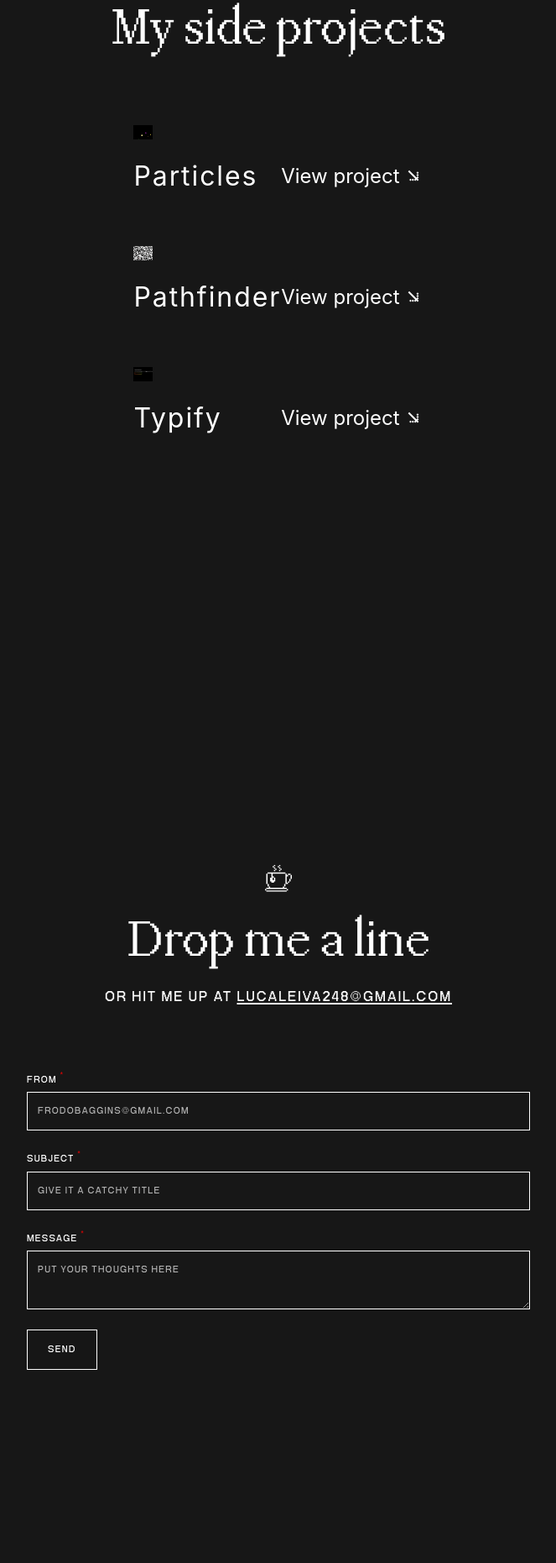
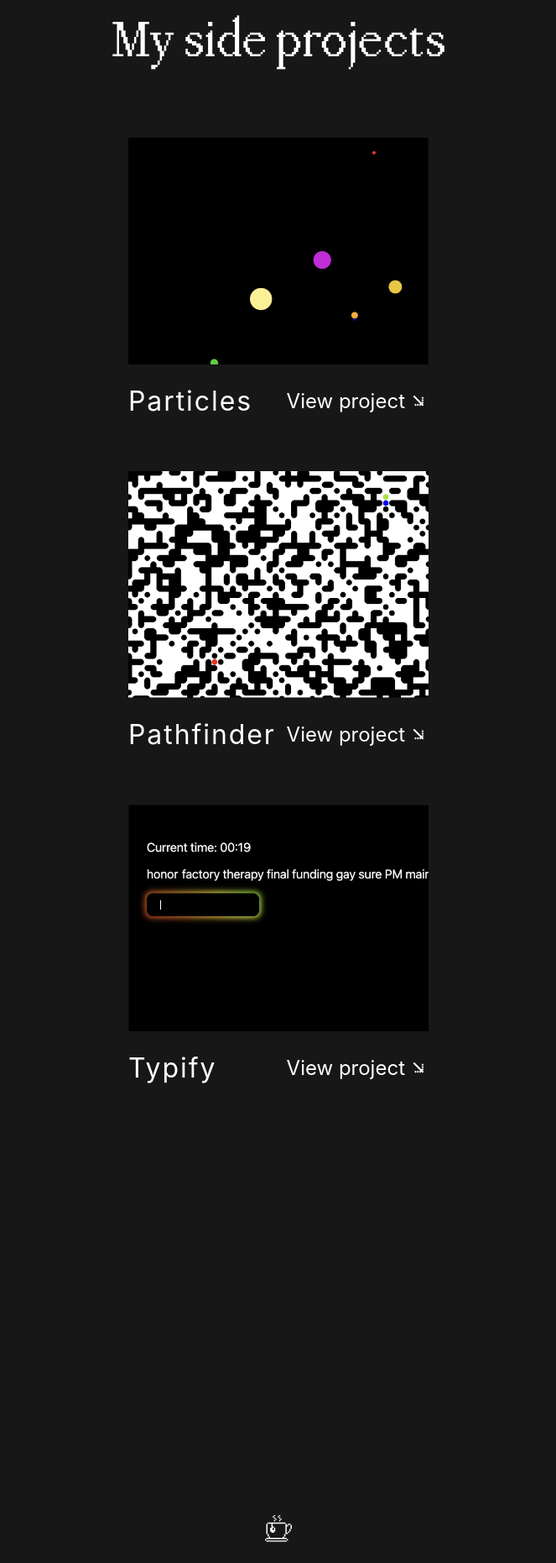
Before and after one commit to eleleiva/resume, a SvelteKit app: page / in a window 1280 px wide. Shown: the part 2066-3927 px from the top of the page at 84% size, without its empty margins (308-971 px from the left). Built offline with nearby package versions, Linux system fonts and the light colour scheme.

Commit message:
Fix images sizes

```diff
--- a/src/routes/Footer.svelte
+++ b/src/routes/Footer.svelte
@@ -53,8 +53,8 @@
 	</section>
 	<section class="closing-tag-container">
 		<img
-			height="5rem"
-			width="5rem"
+			height="80"
+			width="80"
 			src="/images/computer.png"
 			alt="Pixelated computer with a smiley face on the screen"
 		/>
--- a/src/routes/Main.svelte
+++ b/src/routes/Main.svelte
@@ -11,7 +11,7 @@
 	</section>
 	<article class="about-me-container">
 		<section class="about-me-aside">
-			<img width="13.5rem" height="13.5rem" src="/images/illustration.png" alt="Pixelated avatar" />
+			<img width="216" height="216" src="/images/illustration.png" alt="Pixelated avatar" />
 			<div class="about-me-aside-links-container">
 				<Link href="https://www.linkedin.com/in/luca-leiva-gonzalez/">linkedin</Link>
 				<Link href="https://github.com/eleleiva/">github</Link>
@@ -51,8 +51,8 @@
 		<div class="projects-container">
 			<section class="project-container">
 				<img
-					width="22.5rem"
-					height="17rem"
+					width="358"
+					height="270"
 					src="/images/particles-screenshot.png"
 					alt="Particles screenshot"
 				/>
@@ -63,8 +63,8 @@
 			</section>
 			<section class="project-container">
 				<img
-					width="22.5rem"
-					height="17rem"
+					width="358"
+					height="270"
 					src="/images/pathfinder-screenshot.png"
 					alt="Pathfinder screenshot"
 				/>
@@ -74,12 +74,7 @@
 				</div>
 			</section>
 			<section class="project-container">
-				<img
-					width="22.5rem"
-					height="17rem"
-					src="/images/typify-screenshot.png"
-					alt="Typify screenshot"
-				/>
+				<img width="358" height="270" src="/images/typify-screenshot.png" alt="Typify screenshot" />
 				<div class="project-header-container">
 					<h4>Typify</h4>
 					<Link href="https://typify.lucaleiva.com">View project</Link>
```
